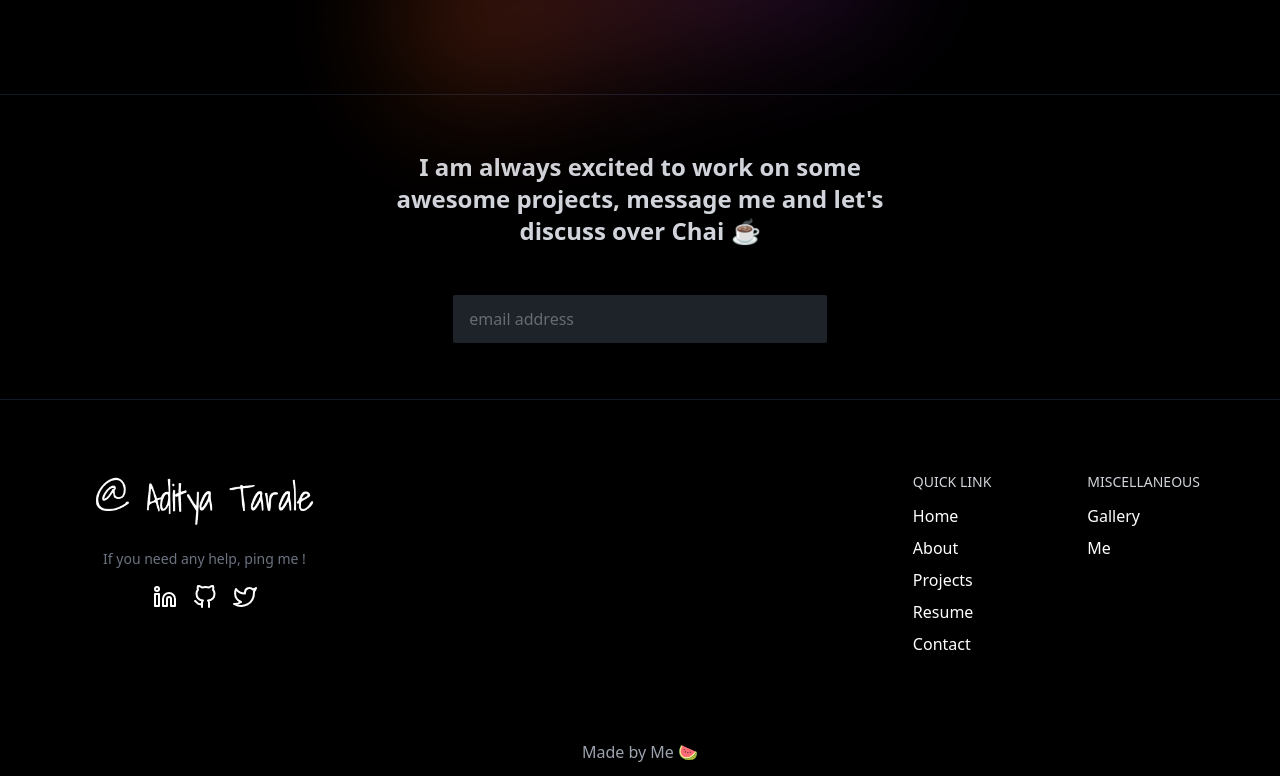
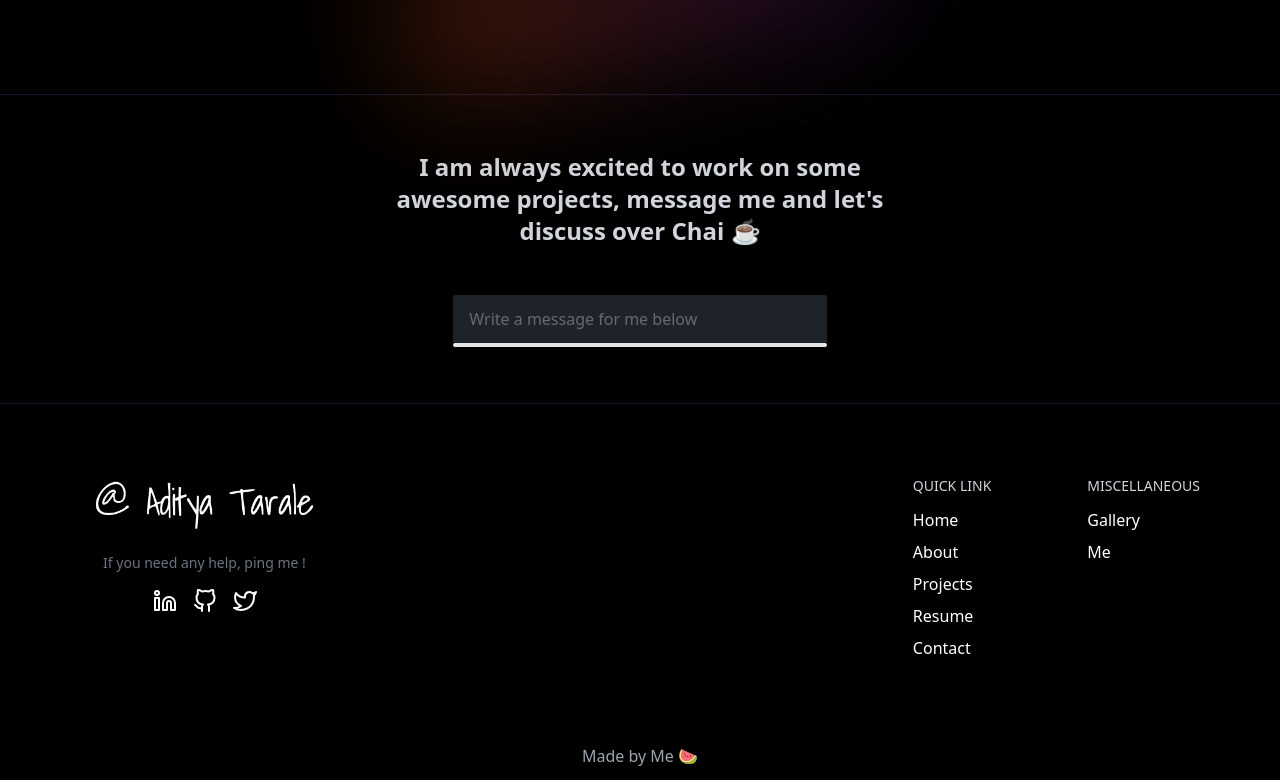
Before and after one commit to AdityaTarale/me, a React (Vite) app: page / in a window 1280 px wide. Shown: the part 2476-3256 px from the top of the page. Built offline with nearby package versions, Linux system fonts and the light colour scheme; what prettier-plugin-tailwindcss would draw is missing.

Commit message:
Add: Dynamic input

```diff
--- a/src/work/Contact.jsx
+++ b/src/work/Contact.jsx
@@ -1,6 +1,61 @@
-import React from "react";
+import React, { useState } from "react";
 
 const Contact = React.forwardRef(function () {
+  const titleArray = [
+    "Write a message for me below",
+    "Your Name",
+    "Your Email",
+  ];
+
+  const inputType = ["text", "text", "email"];
+
+  const [message, setMessage] = useState("");
+  const [fullName, setFullName] = useState("");
+  const [email, setEmail] = useState("");
+
+  const [step, setStep] = useState(0);
+
+  const handleSendEmail = () => {
+    console.log("Sent");
+  };
+
+  const valueOfInput = () => {
+    if (step == 0) {
+      return message;
+    }
+    if (step === 1) {
+      return fullName;
+    }
+    if (step === 2) {
+      return email;
+    }
+  };
+
+  const handleChange = (event) => {
+    if (step == 0) {
+      setMessage(event.target.value);
+    }
+    if (step === 1) {
+      setFullName(event.target.value);
+    }
+    if (step === 2) {
+      setEmail(event.target.value);
+    }
+  };
+
+  const handleSubmit = (event) => {
+    event.preventDefault();
+    if (step == 0) {
+      setStep(1);
+    }
+    if (step === 1) {
+      setStep(2);
+    }
+    if (step === 2) {
+      setStep(3);
+    }
+  };
+
   return (
     <div id="contact" className="border-t border-t-gray-900 bg-black">
       <div className="container mx-auto py-14">
@@ -11,11 +66,35 @@ const Contact = React.forwardRef(function () {
           </p>
         </section>
         <div className="mx-auto md:w-1/3">
-          <input
-            type="text"
-            placeholder="email address"
-            className="focus:shadow-outline w-full rounded-sm border-slate-500 bg-slate-500 bg-opacity-30 px-4 py-3 text-slate-100 placeholder:text-gray-300 placeholder:text-opacity-40 focus:outline-none"
-          />
+          {/* <h5 className="mb-2 text-xl font-medium text-gray-600">
+
+          </h5> */}
+          <form onSubmit={handleSubmit}>
+            <input
+              type={inputType[step]}
+              value={valueOfInput()}
+              onChange={handleChange}
+              placeholder={titleArray[step]}
+              className="focus:shadow-outline w-full rounded-sm border-slate-500 bg-slate-500 bg-opacity-30 px-4 py-3 text-slate-100 placeholder:text-gray-300 placeholder:text-opacity-40 focus:outline-none"
+            />
+          </form>
+          <div className="max-w-full shadow">
+            <div
+              className="h-1 rounded bg-gray-200"
+              role="progressbar"
+              aria-valuenow="width"
+              aria-valuemin="0"
+              aria-valuemax="100"
+            >
+              <div
+                className="h-1 bg-green-400 text-center"
+                style={{
+                  width: `${step * 33.33}%`,
+                  transition: "width 2s ease-out",
+                }}
+              ></div>
+            </div>
+          </div>
         </div>
       </div>
     </div>
```
